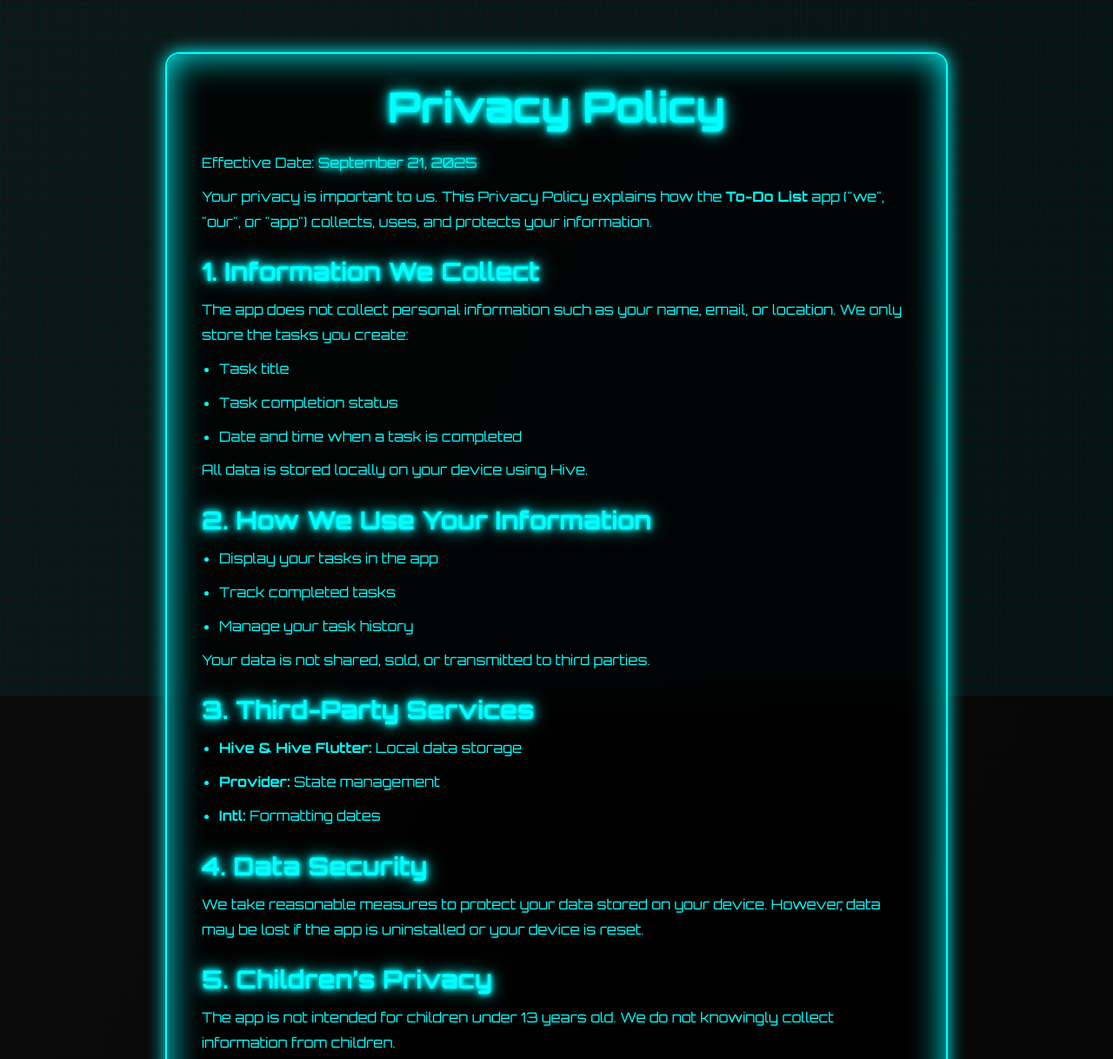
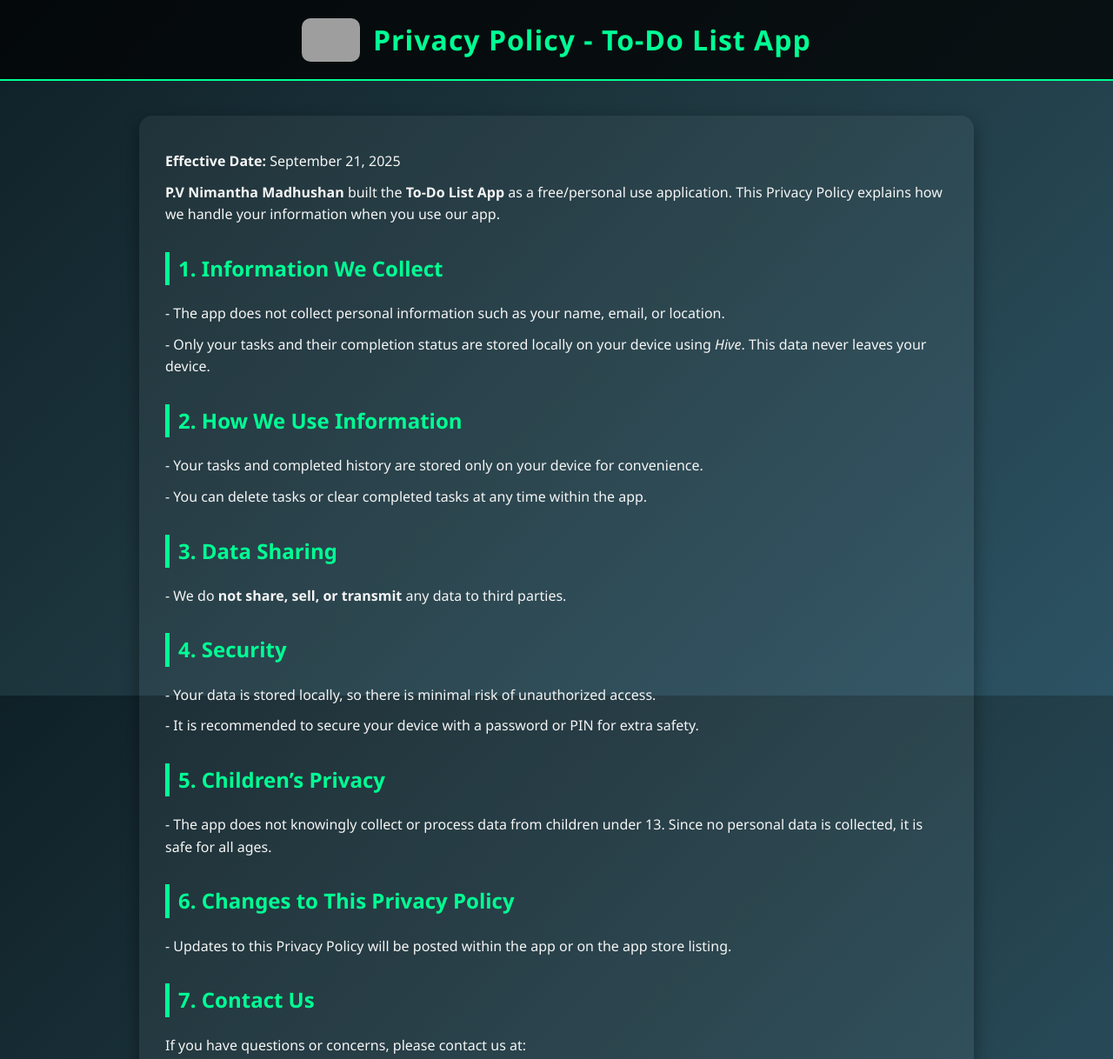
Before and after one commit to 01Nimantha/Todo-List-Privacy-Policy, a plain HTML site: page index.html in a window 1280 px wide. Shown: the top 1218 px of the page at 87% size. Drawn offline with Linux system fonts and the light colour scheme; grey boxes are pictures that could not be loaded.

Commit message:
Update index.html

```diff
--- a/index.html
+++ b/index.html
@@ -3,149 +3,146 @@
 <head>
   <meta charset="UTF-8">
   <meta name="viewport" content="width=device-width, initial-scale=1.0">
-  <title>Privacy Policy - To-Do List</title>
-  <link href="https://fonts.googleapis.com/css2?family=Orbitron:wght@400;700&display=swap" rel="stylesheet">
+  <title>Privacy Policy - To-Do List App</title>
   <style>
-    /* Reset & Body */
-    * { margin: 0; padding: 0; box-sizing: border-box; }
+    /* --- General Body --- */
     body {
-      font-family: 'Orbitron', sans-serif;
-      background: linear-gradient(120deg, #0d0d0d, #050505);
-      color: #00ffff;
-      overflow-x: hidden;
-      min-height: 100vh;
+      margin: 0;
+      font-family: 'Segoe UI', Tahoma, Geneva, Verdana, sans-serif;
+      line-height: 1.6;
+      color: #f5f5f5;
+      background: linear-gradient(135deg, #0f2027, #203a43, #2c5364);
+      background-attachment: fixed;
     }
 
-    /* Background Lines Effect */
-    body::before {
-      content: '';
-      position: fixed;
-      top: 0; left: 0;
-      width: 100%; height: 100%;
-      background: repeating-linear-gradient(0deg, rgba(0,255,255,0.05) 0 1px, transparent 1px 2px),
-                  repeating-linear-gradient(90deg, rgba(0,255,255,0.05) 0 1px, transparent 1px 2px);
-      z-index: -1;
-      animation: moveLines 20s linear infinite;
+    /* --- Header --- */
+    header {
+      background: rgba(0,0,0,0.75);
+      padding: 20px;
+      text-align: center;
+      border-bottom: 2px solid #00ff94;
+      display: flex;
+      justify-content: center;
+      align-items: center;
+      gap: 15px;
+      flex-wrap: wrap;
     }
-    @keyframes moveLines { 0% { background-position: 0 0, 0 0; } 100% { background-position: 200px 200px, 200px 200px; } }
+    header img {
+      height: 50px;
+      border-radius: 10px;
+      transition: transform 0.3s;
+    }
+    header img:hover {
+      transform: scale(1.1);
+    }
+    header h1 {
+      margin: 0;
+      font-size: 2rem;
+      color: #00ff94;
+      letter-spacing: 1px;
+    }
 
-    /* Container */
+    /* --- Container --- */
     .container {
       max-width: 900px;
-      margin: 60px auto;
-      padding: 30px 40px;
-      background: rgba(0,0,0,0.8);
-      border: 2px solid #00ffff;
-      border-radius: 16px;
-      box-shadow: 0 0 20px #00ffff, 0 0 40px #00ffff inset;
-      backdrop-filter: blur(10px);
+      margin: 40px auto;
+      background: rgba(255,255,255,0.05);
+      padding: 30px;
+      border-radius: 15px;
+      box-shadow: 0 8px 20px rgba(0,0,0,0.4);
+      animation: fadeIn 1s ease-in;
     }
 
-    h1 {
-      text-align: center;
-      font-size: 3rem;
-      margin-bottom: 20px;
-      color: #00ffff;
-      text-shadow: 0 0 5px #00ffff, 0 0 10px #00ffff, 0 0 20px #0ff, 0 0 40px #0ff;
+    /* --- Headings and Text --- */
+    h2 {
+      color: #00ff94;
+      border-left: 5px solid #00ff94;
+      padding-left: 10px;
+      margin-top: 30px;
+    }
+    p {
+      margin: 10px 0;
     }
 
-    h2 {
-      font-size: 1.8rem;
-      margin-top: 25px;
-      margin-bottom: 12px;
-      color: #0ff;
-      text-shadow: 0 0 5px #0ff;
+    a {
+      color: #00ff94;
+      text-decoration: none;
+    }
+    a:hover {
+      text-decoration: underline;
     }
 
-    p, li {
-      font-size: 1rem;
-      line-height: 1.8;
-      margin-bottom: 10px;
-      color: #00ffff;
+    /* --- Footer --- */
+    footer {
+      text-align: center;
+      padding: 30px 15px 15px 15px;
+      background: rgba(0,0,0,0.75);
+      border-top: 2px solid #00ff94;
+      color: #ccc;
+      position: relative;
+    }
+    footer img {
+      height: 70px;
+      margin-top: 15px;
+      transition: transform 0.3s;
+    }
+    footer img:hover {
+      transform: scale(1.1);
     }
 
-    ul { margin-left: 20px; }
-
-    a {
-      color: #ff00ff;
-      text-decoration: none;
-      font-weight: bold;
-      transition: 0.3s;
-    }
-    a:hover { text-shadow: 0 0 10px #ff00ff, 0 0 20px #ff00ff; }
-
-    /* Footer */
-    footer {
-      text-align: center;
-      margin-top: 50px;
-      padding-bottom: 20px;
-      font-size: 0.9rem;
-      color: #888;
-    }
-
-    /* Neon Glowing Effect */
-    .glow {
-      text-shadow: 0 0 5px #0ff, 0 0 10px #0ff, 0 0 20px #0ff;
-    }
-
-    /* Responsive */
-    @media (max-width: 600px) {
-      .container { padding: 20px; }
-      h1 { font-size: 2.2rem; }
-      h2 { font-size: 1.4rem; }
-      p, li { font-size: 0.95rem; }
+    /* --- Animations --- */
+    @keyframes fadeIn {
+      from { opacity: 0; transform: translateY(20px); }
+      to { opacity: 1; transform: translateY(0); }
     }
   </style>
 </head>
 <body>
+  <!-- --- Header --- -->
+  <header>
+    <img src="https://raw.githubusercontent.com/01Ruwantha/calculator-privacy-policy/2db1f5841ee3f957ebe13168a157b597b39d837b/pic_01.jpg"
+         alt="App Logo">
+    <h1>Privacy Policy - To-Do List App</h1>
+  </header>
+
+  <!-- --- Main Content --- -->
   <div class="container">
-    <h1 class="glow">Privacy Policy</h1>
+    <p><strong>Effective Date:</strong> September 21, 2025</p>
 
-    <p>Effective Date: <span class="glow">September 21, 2025</span></p>
+    <p><strong>P.V Nimantha Madhushan</strong> built the <strong>To-Do List App</strong> as a free/personal use application. This Privacy Policy explains how we handle your information when you use our app.</p>
 
-    <p>Your privacy is important to us. This Privacy Policy explains how the <strong>To-Do List</strong> app ("we", "our", or "app") collects, uses, and protects your information.</p>
+    <h2>1. Information We Collect</h2>
+    <p>- The app does not collect personal information such as your name, email, or location.</p>
+    <p>- Only your tasks and their completion status are stored locally on your device using <em>Hive</em>. This data never leaves your device.</p>
 
-    <h2 class="glow">1. Information We Collect</h2>
-    <p>The app does not collect personal information such as your name, email, or location. We only store the tasks you create:</p>
-    <ul>
-      <li>Task title</li>
-      <li>Task completion status</li>
-      <li>Date and time when a task is completed</li>
-    </ul>
-    <p>All data is stored locally on your device using Hive.</p>
+    <h2>2. How We Use Information</h2>
+    <p>- Your tasks and completed history are stored only on your device for convenience.</p>
+    <p>- You can delete tasks or clear completed tasks at any time within the app.</p>
 
-    <h2 class="glow">2. How We Use Your Information</h2>
-    <ul>
-      <li>Display your tasks in the app</li>
-      <li>Track completed tasks</li>
-      <li>Manage your task history</li>
-    </ul>
-    <p>Your data is not shared, sold, or transmitted to third parties.</p>
+    <h2>3. Data Sharing</h2>
+    <p>- We do <strong>not share, sell, or transmit</strong> any data to third parties.</p>
 
-    <h2 class="glow">3. Third-Party Services</h2>
-    <ul>
-      <li><strong>Hive & Hive Flutter:</strong> Local data storage</li>
-      <li><strong>Provider:</strong> State management</li>
-      <li><strong>Intl:</strong> Formatting dates</li>
-    </ul>
+    <h2>4. Security</h2>
+    <p>- Your data is stored locally, so there is minimal risk of unauthorized access.</p>
+    <p>- It is recommended to secure your device with a password or PIN for extra safety.</p>
 
-    <h2 class="glow">4. Data Security</h2>
-    <p>We take reasonable measures to protect your data stored on your device. However, data may be lost if the app is uninstalled or your device is reset.</p>
+    <h2>5. Children’s Privacy</h2>
+    <p>- The app does not knowingly collect or process data from children under 13. Since no personal data is collected, it is safe for all ages.</p>
 
-    <h2 class="glow">5. Children’s Privacy</h2>
-    <p>The app is not intended for children under 13 years old. We do not knowingly collect information from children.</p>
+    <h2>6. Changes to This Privacy Policy</h2>
+    <p>- Updates to this Privacy Policy will be posted within the app or on the app store listing.</p>
 
-    <h2 class="glow">6. Changes to This Privacy Policy</h2>
-    <p>We may update this Privacy Policy from time to time. The latest version will always be available within the app or on our website.</p>
-
-    <h2 class="glow">7. Contact Us</h2>
-    <p>If you have any questions about this Privacy Policy, please contact us at:</p>
-    <p>Email: <a href="mailto:your-email@example.com">your-email@example.com</a></p>
-    <p>App Name: To-Do List</p>
+    <h2>7. Contact Us</h2>
+    <p>If you have questions or concerns, please contact us at:</p>
+    <p>📧 <a href="mailto:01nimantha@gmail.com">01nimantha@gmail.com</a></p>
   </div>
 
+  <!-- --- Footer --- -->
   <footer>
-    &copy; 2025 To-Do List. All rights reserved.
+    &copy; 2025 P.V Nimantha Madhushan | To-Do List App Privacy Policy
+    <br>
+    <img src="https://raw.githubusercontent.com/01Ruwantha/calculator-privacy-policy/d8cfef386ee8f35d2b8822e2389cd6ef4a238635/ma.png"
+         alt="Company Logo">
   </footer>
 </body>
 </html>
```
